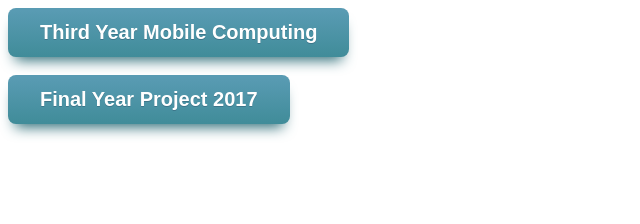
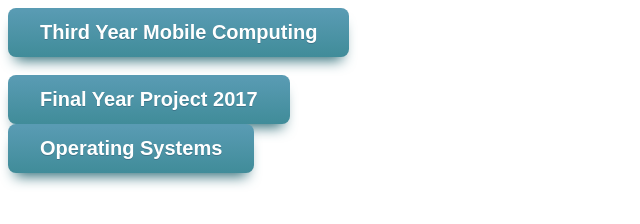
Before and after one commit to kiteit/kiteit.github.io, a plain HTML site: page index.html in a window 1280 px wide. Shown: the whole page, without its empty margins (0-640 px from the left). Drawn offline with Linux system fonts and the light colour scheme.

Commit message:
Os Added

```diff
--- a/index.html
+++ b/index.html
@@ -43,4 +43,5 @@
 <title>KITE IT</title>
 <a href="http://sites.google.com/view/mobile-computing" class="myButton">Third Year Mobile Computing</a><br><br>
 <a href="http://sites.google.com/view/kiteit" class="myButton">Final Year Project 2017</a><br>
+<a href="https://sites.google.com/view/rajaoperatingsystems" class="myButton">Operating Systems</a><br>
 </html>
```
